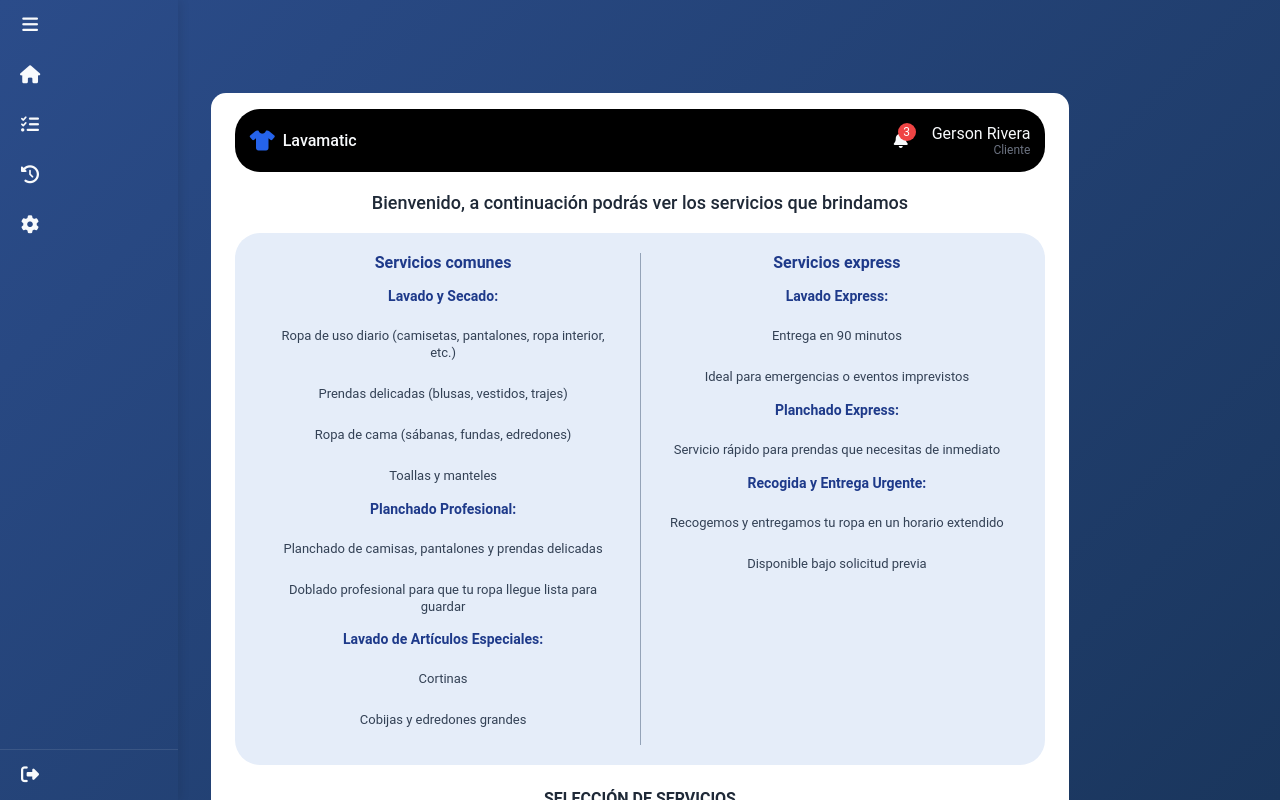
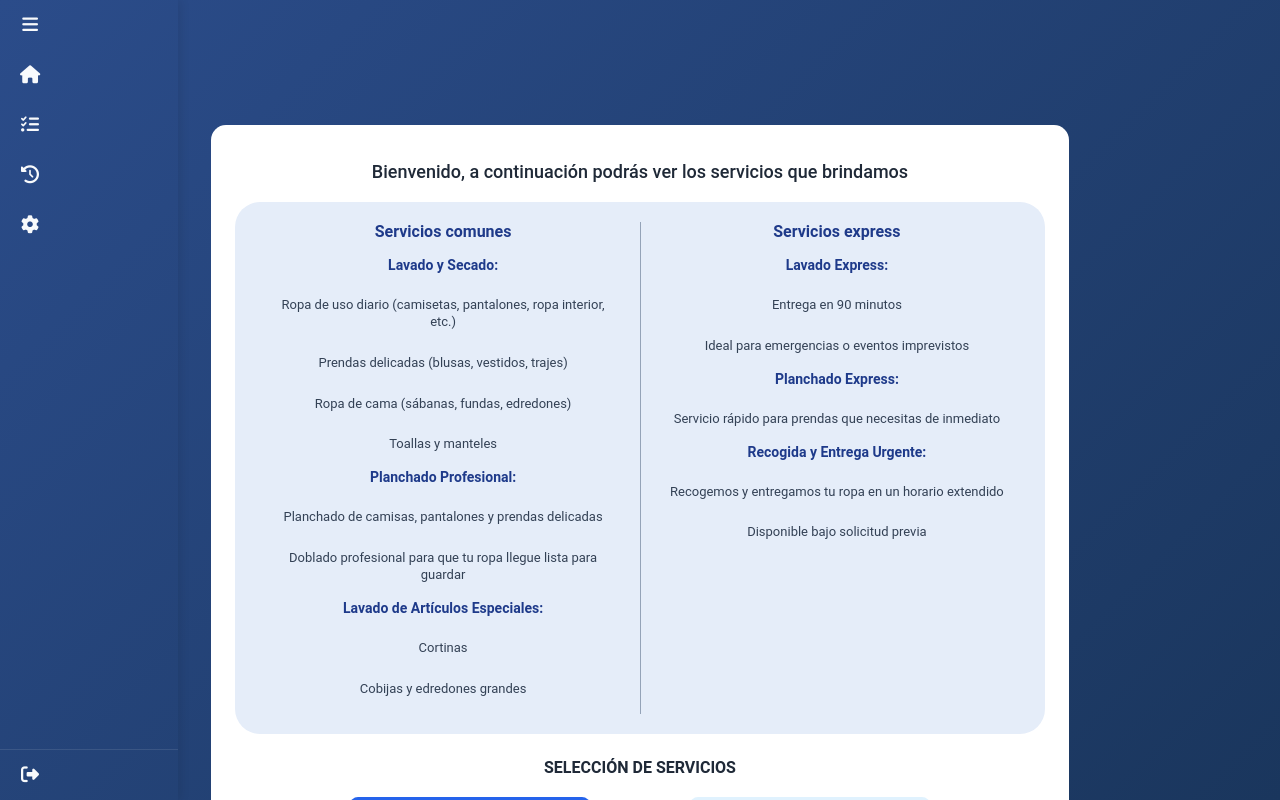
Before and after one commit to Xrivera27/LavamaticFrontend, a Vue app: page /dashboard in a window 1280 px wide. Built offline with nearby package versions, Linux system fonts and the light colour scheme; sample sign-in values are in the browser's storage.

Commit message:
Se arreglaron detalles de diseño

```diff
--- a/src/components/ConfiguracionUsuarioAdmin.vue
+++ b/src/components/ConfiguracionUsuarioAdmin.vue
@@ -2,20 +2,7 @@
     <div class="page-layout">
       <Sidebarcliente @sidebar-toggle="handleSidebarToggle" />
       <div class="main-content" :class="{ 'content-expanded': isSidebarExpanded }">
-        <div class="header">
-          <div class="logo">
-            <i class="fa-solid fa-shirt"></i>
-            <span>Lavamatic</span>
-          </div>
-          <div class="notifications">
-            <i class="fas fa-bell"></i>
-            <span class="notification-badge">3</span>
-          </div>
-          <div class="user-info">
-            <span>Gerson Rivera</span>
-            <span class="user-role">Cliente</span>
-          </div>
-        </div>
+
 
         <div class="configuracion-container">
           <h1 class="page-title">Configuración de Usuario</h1>
--- a/src/components/ConfiguracionUsuarioCliente.vue
+++ b/src/components/ConfiguracionUsuarioCliente.vue
@@ -2,20 +2,7 @@
     <div class="page-layout">
       <Sidebarcliente @sidebar-toggle="handleSidebarToggle" />
       <div class="main-content" :class="{ 'content-expanded': isSidebarExpanded }">
-        <div class="header">
-          <div class="logo">
-            <i class="fa-solid fa-shirt"></i>
-            <span>Lavamatic</span>
-          </div>
-          <div class="notifications">
-            <i class="fas fa-bell"></i>
-            <span class="notification-badge">3</span>
-          </div>
-          <div class="user-info">
-            <span>Gerson Rivera</span>
-            <span class="user-role">Cliente</span>
-          </div>
-        </div>
+
 
         <div class="configuracion-container">
           <h1 class="page-title">Configuración de Usuario</h1>
--- a/src/components/ConfiguracionUsuarioRepartidor.vue
+++ b/src/components/ConfiguracionUsuarioRepartidor.vue
@@ -2,20 +2,6 @@
     <div class="page-layout">
       <Sidebarcliente @sidebar-toggle="handleSidebarToggle" />
       <div class="main-content" :class="{ 'content-expanded': isSidebarExpanded }">
-        <div class="header">
-          <div class="logo">
-            <i class="fa-solid fa-shirt"></i>
-            <span>Lavamatic</span>
-          </div>
-          <div class="notifications">
-            <i class="fas fa-bell"></i>
-            <span class="notification-badge">3</span>
-          </div>
-          <div class="user-info">
-            <span>Gerson Rivera</span>
-            <span class="user-role">Cliente</span>
-          </div>
-        </div>
 
         <div class="configuracion-container">
           <h1 class="page-title">Configuración de Usuario</h1>
--- a/src/components/Dashboardcliente.vue
+++ b/src/components/Dashboardcliente.vue
@@ -4,20 +4,7 @@
     <div class="main-content" :class="{ 'content-expanded': isSidebarExpanded }">
       <!-- Header con logo y usuario -->
       <div class="dashboard-container">
-        <div class="header">
-          <div class="logo">
-            <i class="fas fa-tshirt"></i>
-            <span>Lavamatic</span>
-          </div>
-          <div class="notifications">
-            <i class="fas fa-bell"></i>
-            <span class="notification-badge">3</span>
-          </div>
-          <div class="user-info">
-            <span>Gerson Rivera</span>
-            <span class="user-role">Cliente</span>
-          </div>
-        </div>
+
 
         <!-- Título principal -->
         <div class="welcome-title">
--- a/src/components/ServiciosPageCliente.vue
+++ b/src/components/ServiciosPageCliente.vue
@@ -3,20 +3,6 @@
     <Sidebarcliente @sidebar-toggle="handleSidebarToggle" />
     <div class="main-content" :class="{ 'content-expanded': isSidebarExpanded }">
       <div class="contenedor-principal">
-        <div class="header">
-          <div class="logo">
-            <i class="fa-solid fa-shirt"></i>
-            <span>Lavamatic</span>
-          </div>
-          <div class="notifications">
-            <i class="fas fa-bell"></i>
-            <span class="notification-badge" v-if="notificaciones > 0">{{ notificaciones }}</span>
-          </div>
-          <div class="user-info">
-            <span>{{ userName }}</span>
-            <span class="user-role">Cliente</span>
-          </div>
-        </div>
 
         <div class="tarjeta-contenido">
           <h1 class="titulo-bienvenida">Bienvenido, a continuación podrás ver los servicios que brindamos</h1>
```
